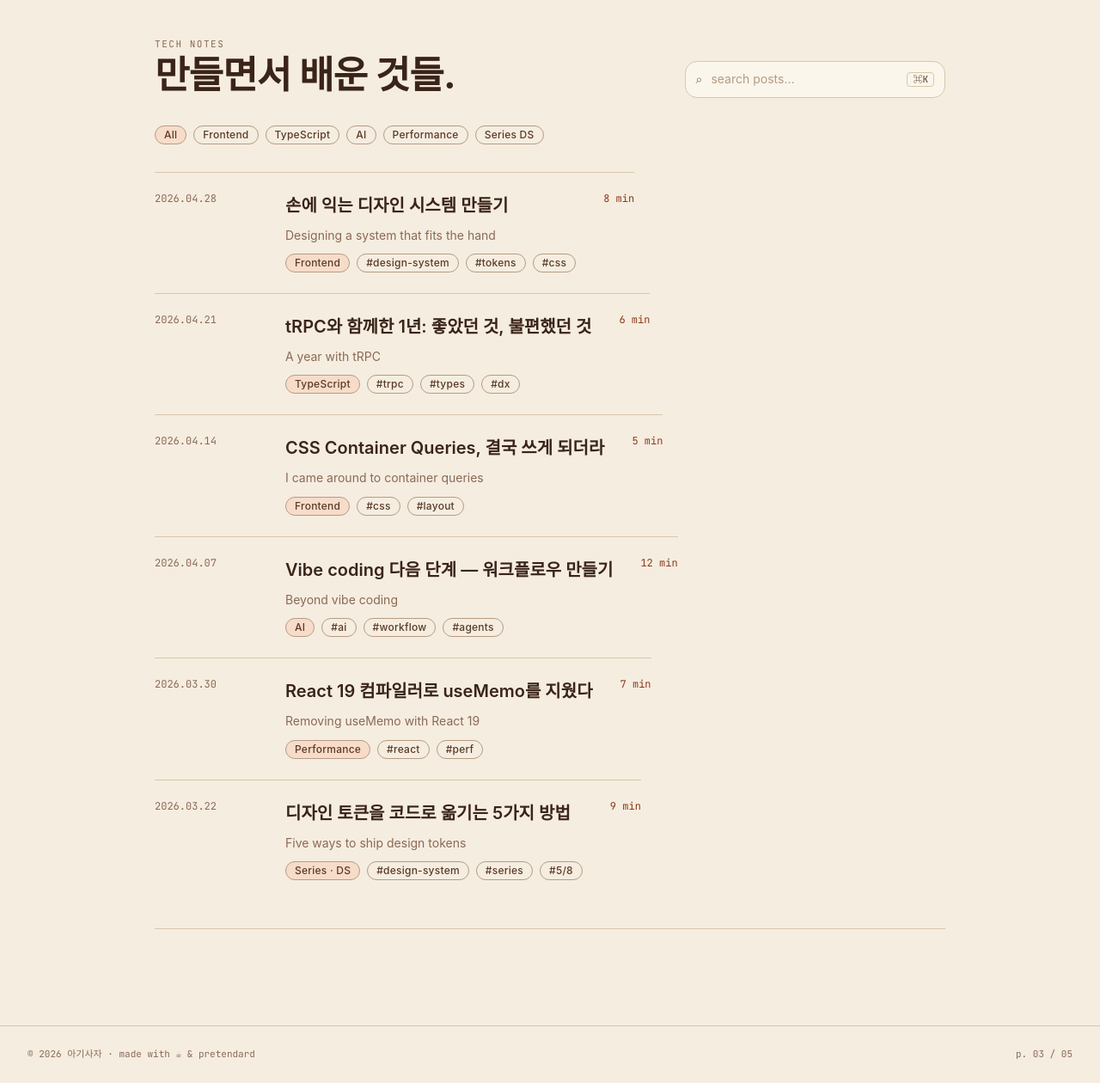
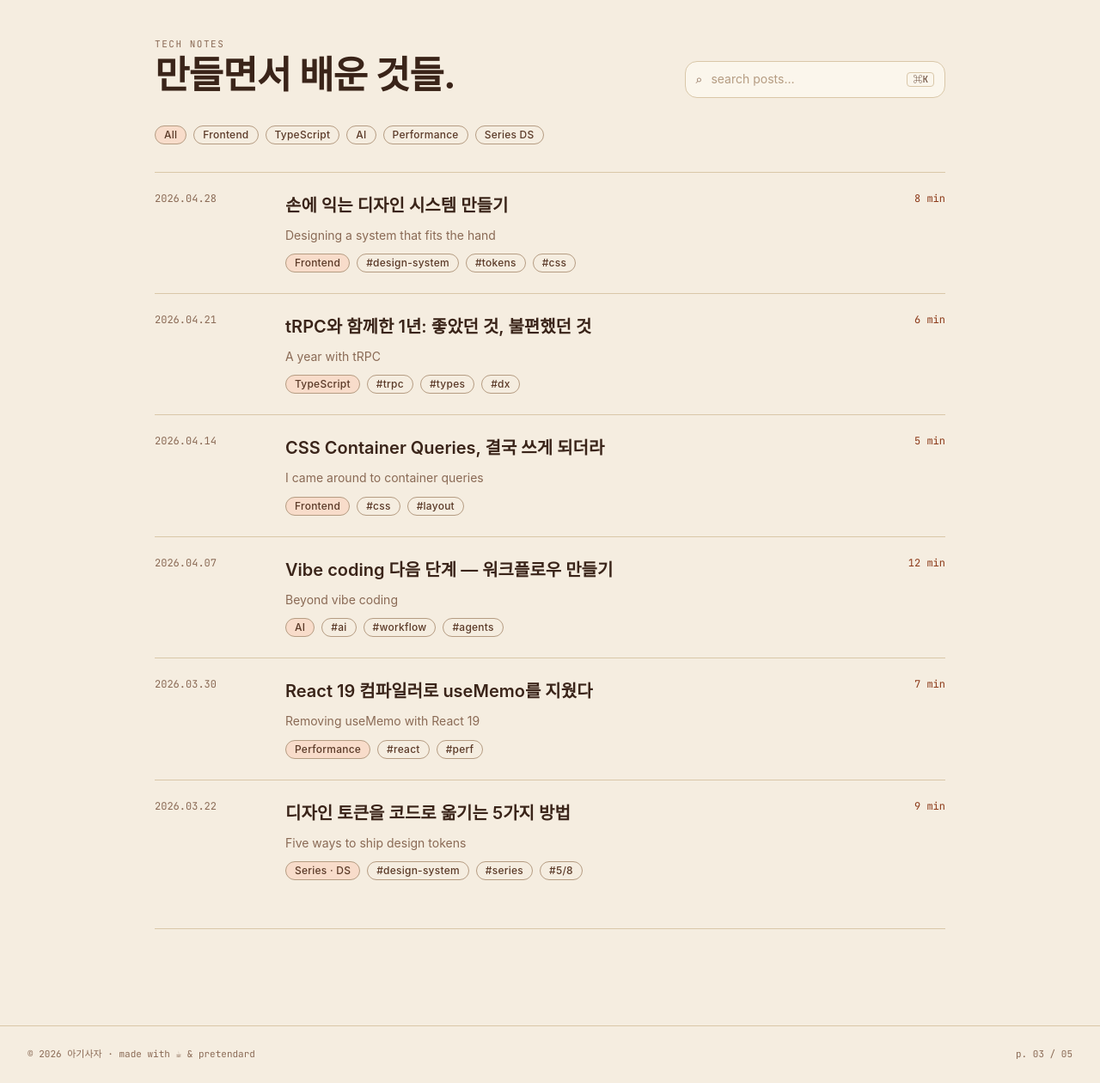
Before and after one commit to feseungwon/likelion_blog, a Django app: page /tech/ in a window 1280 px wide. Shown: the part 142-1402 px from the top of the page at 86% size. Run offline with Django 5.2, Linux system fonts and the light colour scheme; data that the repository does not hold is empty; some web fonts are replaced.

Commit message:
Feat:이승원

```diff
--- a/static/css/tech_list.css
+++ b/static/css/tech_list.css
@@ -37,6 +37,11 @@ flex-wrap: wrap;
 flex-direction: column;
 align-items: flex-start;
 align-self: stretch;
+}
+
+.postlist > a {
+    display: block;
+    width: 100%;
 }
 
 .rectangle{
```
Also changed, not shown: static/css/home.css (line endings or trailing spaces).
